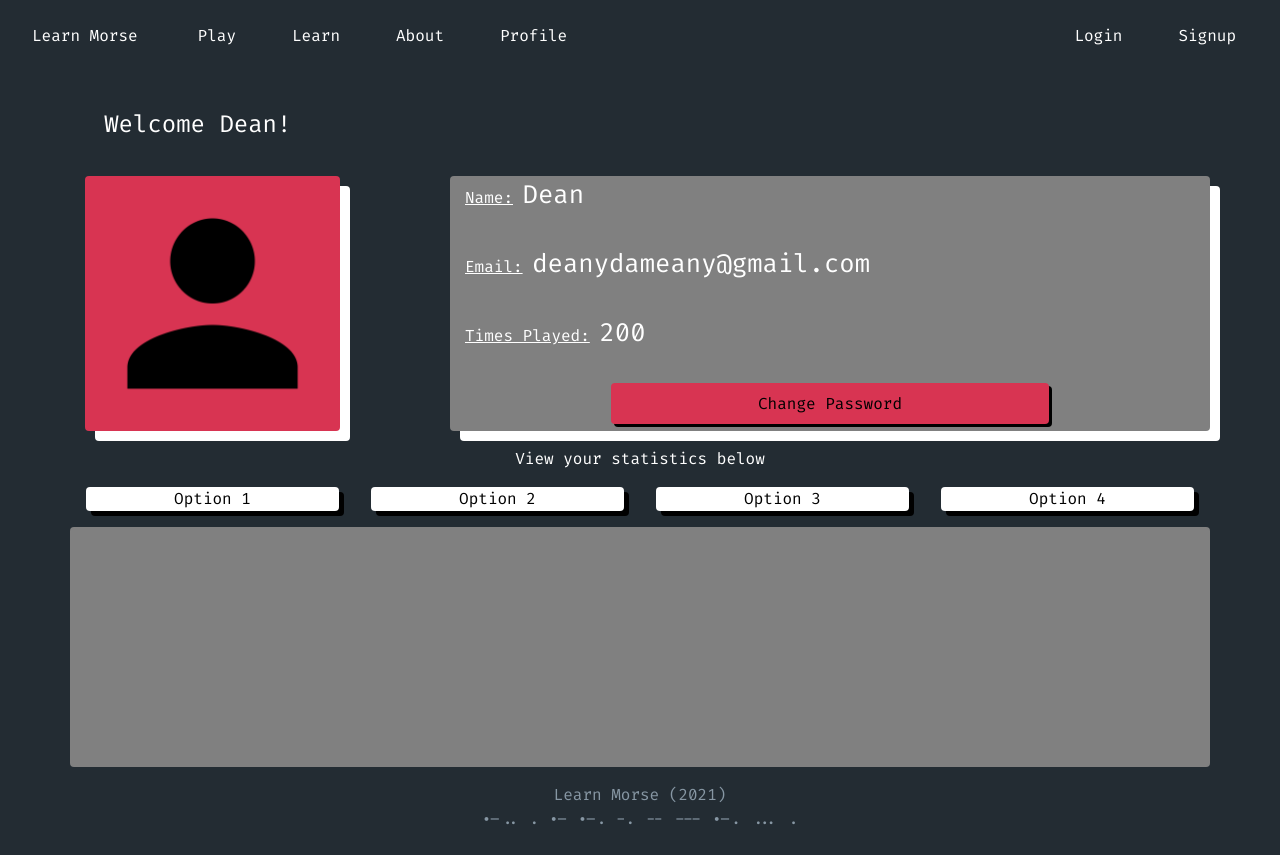
After one commit to jonathanjchoong/learn-morse, a Flask app: page /profile in a window 1280 px wide. The commit adds this page. Run offline with Flask 2, Linux system fonts and the light colour scheme; some libraries are stand-ins or nearby versions.

Commit message:
front end 1/2 done for profile, + some new assets

```diff
--- a/app/routes.py
+++ b/app/routes.py
@@ -25,6 +25,11 @@ def about():
 @app.route('/learn')
 def learn():
     return render_template("learn.html", footer_option = 'not fixed')
+
+#profile page
+@app.route('/profile')
+def profile():
+    return render_template("profile.html", footer_option = 'not fixed')
 
 #----------------------------------------------------------------------
 ## Routes to game pages
--- a/app/templates/base.html
+++ b/app/templates/base.html
@@ -81,7 +81,7 @@
             <a class="nav-link" href="{{url_for('about')}}">About </a>
           </li>
           <li class="nav-item">
-            <a class="nav-link" href="#">Profile </a>
+            <a class="nav-link" href="{{url_for('profile')}}">Profile </a>
           </li>
         </ul>
         <ul class="navbar-nav">
@@ -100,6 +100,7 @@
       </ul>
       </div>
     </nav>
+
     {% block content %}{% endblock %}
 
     <!-- Default vs custom footer-->
@@ -107,7 +108,12 @@
       <!-- Custom footer from each template file-->
     {% else: %}
       <!-- Standard footer -->
-      {% block footer_notFixed %}{% endblock %}
+      <div class="footer">
+        <p>
+          Learn Morse (2021)<br />
+          .-.. . .- .-. -. -- --- .-. ... .
+        </p>
+      </div>
     {% endif %}
 
   </body>
--- /dev/null
+++ b/app/templates/profile.html
@@ -0,0 +1,150 @@
+{% extends 'base.html' %}
+
+{% block extra_css_js %}
+<style>
+
+    body {
+        font-family: "Fira Code", monospace;
+        background-color: #232C33;
+        color: white;
+        height:100%
+    }
+
+    .border_thick {
+        max-width: 100%;
+        height: auto ;
+        box-shadow: 10px 10px white;
+        background-color: #d83452;
+        vertical-align: middle;
+    }
+
+    .rounded {
+        border-radius: 200px;
+    }
+
+    .info-text{
+        font-size:4vw;
+        font-family: "Fira Code", monospace;
+        font-style: normal;
+    }
+
+    .pswrd-button{
+        font-family: "Fira Code", monospace;
+        align-items: center baseline;
+        margin: 0% 20% 1% 20%;
+        border: 0;
+        background-color:#d83452;
+        border-radius: 4px;
+        box-shadow:3px 3px black;
+    }
+
+    .info-div{
+        background-color:grey ;
+        display: grid;
+        color: white;
+        box-shadow: 10px 10px white;
+
+    }
+
+    .stat-bar{
+        box-shadow:5px 5px black;
+        background-color:white;
+        margin:0 0.5% 0 0.5%;
+        color:black;
+        text-align: center;
+    }
+
+    .stat-bar:hover{
+        background-color:#d83452;
+        cursor:pointer
+    }
+
+    .stat-bar:active{
+        background-color:#d83452;
+        transform:translateY(2px);
+    }
+
+    .stat-area{
+        width: 100%;
+        height: 15em; /*just for visual height set, set back to auto */
+        background-color: grey;
+    }
+
+    @media screen and (min-width: 800px) {.info-text{
+        font-size: 3vw;
+    }}
+    @media screen and (min-width: 1250px) {.info-text{
+        font-size: 2vw;
+    }}
+    @media screen and (max-width: 500px) {.info-text{
+        font-size: 5vw;
+    }}
+    @media screen and (max-width: 765px) {.info-div{
+        margin-top:5%;
+    }}
+
+    @media screen and (max-width: 765px) {.stat-bar{
+        margin-top:3%;
+    }
+    .stat-bar:hover{
+        background-color: white;
+    }
+    .stat-bar:active{
+        background-color:#d83452
+    }
+}
+
+</style>
+
+
+{% endblock %}
+
+{% block content  %}
+
+
+<body>
+    <div class = 'container' style ="display:flex;flex-direction: column;min-height:100%">
+
+        <div class = 'row'>
+            <p class = 'text-nowrap text-center' style ='font-size: x-large; margin: 3%'> Welcome Dean! </p> <!-- change Dean to {{ username }}-->
+        </div>
+        <div class ='row'>
+            <div class = 'col-md-3'>
+                <img src = '{{ url_for("static", filename= "images/generic_avatar.png")}}' class = 'border_thick rounded'>
+            </div>
+            <div class = 'col-md-1'></div>
+            <div class = 'col-md-8 rounded info-div'>
+                <p><u>Name:</u> <span class = 'info-text'>Dean</span></p>
+                <p><u>Email:</u> <span class = 'info-text'>deanydameany@gmail.com</span></p>
+                <p><u>Times Played:</u> <span class = 'info-text'>200</span></p>
+                <button class = 'pswrd-button'>Change Password</button>
+            </div>
+        </div>
+    </div>
+
+    <div class = 'container'>
+        <div class = 'row'> <p></p> </div>
+    </div>
+
+    <div class = 'container'>
+        <div class = 'row' > <p style='text-align:center; width: 100%;'>View your statistics below</p> </div>
+    </div>
+
+    <div class = 'container'>
+        <div class = 'row' >
+            <div class = 'col-md-3 centered'><p class = 'stat-bar rounded'> Option 1 </p></div>
+            <div class = 'col-md-3 centered'><p class = 'stat-bar rounded'> Option 2 </p></div>
+            <div class = 'col-md-3 centered'><p class = 'stat-bar rounded'> Option 3 </p></div>
+            <div class = 'col-md-3 centered'><p class = 'stat-bar rounded'> Option 4 </p></div>
+        </div>
+
+        <div class = 'row'> <p></p> </div>
+        <div class = 'row'>
+            <div class="stat-area rounded">
+                <p></p>
+            </div>
+        </div>
+    </div>
+
+</body>
+{% endblock %}
```
Also changed, not shown: app/static/images/generic_avatar.png (added), 4 other files.
